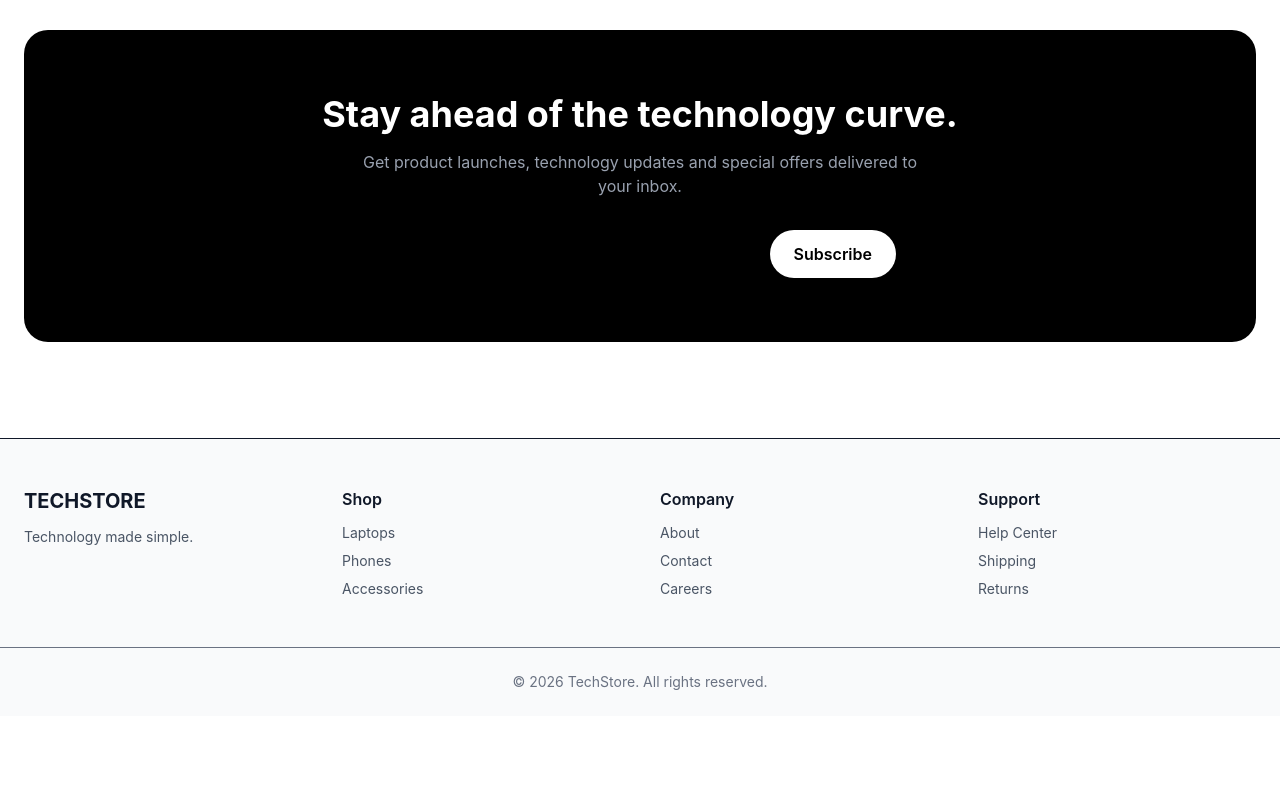
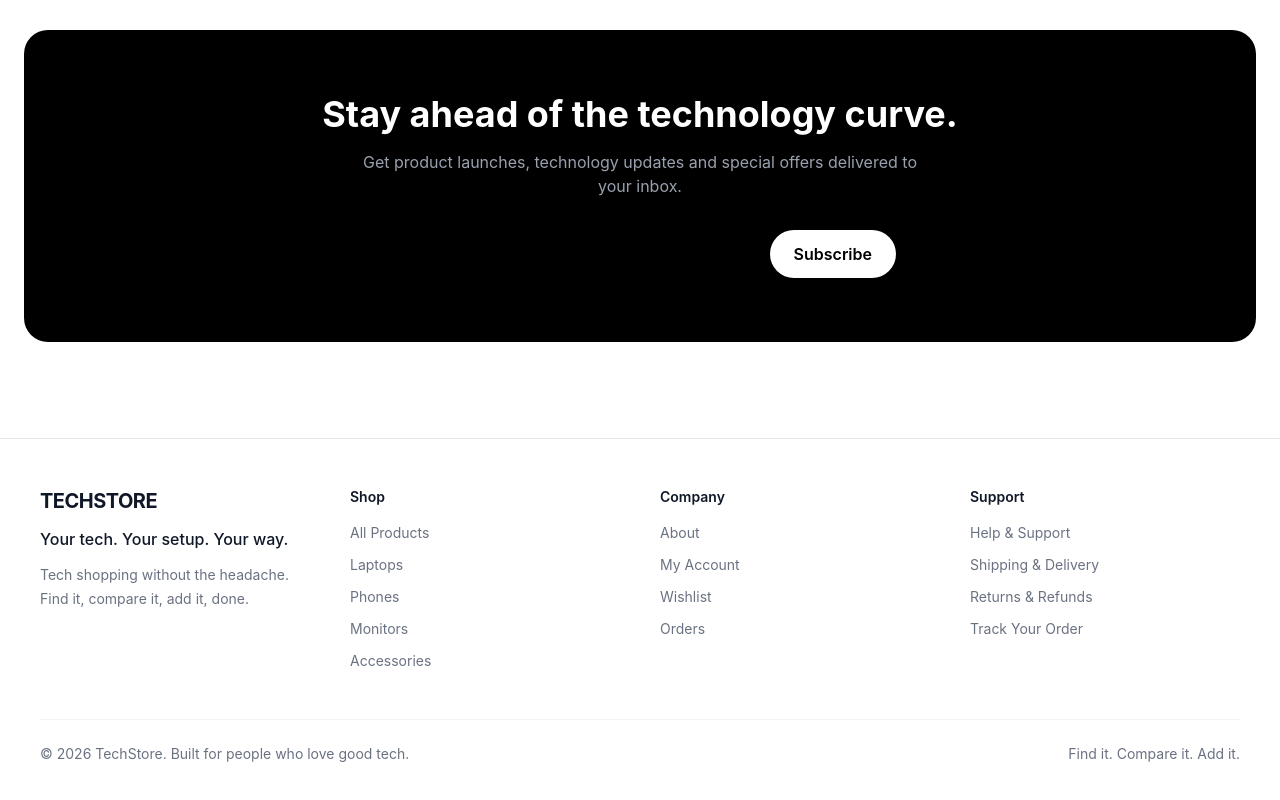
Before and after one commit to tejass23106/TechStore, a React (Vite) app: page / in a window 1280 px wide. Shown: the part 1845-2645 px from the top of the page. Before the commit the page ends 2561 px from the top, so only its background shows below. Built offline with nearby package versions, Linux system fonts and the light colour scheme; no server answers.

Commit message:
Update TechStore footer design

```diff
--- a/src/components/Footer.tsx
+++ b/src/components/Footer.tsx
@@ -1,46 +1,141 @@
 export default function Footer() {
   return (
-    <footer className="border-t bg-gray-50">
-      <div className="mx-auto grid max-w-7xl gap-10 px-6 py-12 md:grid-cols-4">
+    <footer className="border-t border-gray-200 bg-white">
+      <div className="mx-auto max-w-7xl px-6 py-12 sm:px-10">
+        <div className="grid gap-10 md:grid-cols-4">
+          {/* Brand */}
+          <div className="md:col-span-1">
+            <h2 className="text-xl font-bold tracking-tight text-gray-900">
+              TECHSTORE
+            </h2>
 
-        <div>
-          <h2 className="text-xl font-bold">TECHSTORE</h2>
-          <p className="mt-3 text-sm text-gray-600">
-            Technology made simple.
-          </p>
-        </div>
+            <p className="mt-3 font-medium text-gray-900">
+              Your tech. Your setup. Your way.
+            </p>
 
-        <div>
-          <h3 className="font-semibold">Shop</h3>
-          <div className="mt-3 space-y-2 text-sm text-gray-600">
-            <p>Laptops</p>
-            <p>Phones</p>
-            <p>Accessories</p>
+            <p className="mt-3 max-w-xs text-sm leading-6 text-gray-500">
+              Tech shopping without the headache. Find it, compare it, add it,
+              done.
+            </p>
+          </div>
+
+          {/* Shop */}
+          <div>
+            <h3 className="text-sm font-semibold text-gray-900">Shop</h3>
+
+            <ul className="mt-4 space-y-3 text-sm text-gray-500">
+              <li>
+                <a href="/products" className="transition hover:text-gray-900">
+                  All Products
+                </a>
+              </li>
+
+              <li>
+                <a
+                  href="/products?category=Laptops"
+                  className="transition hover:text-gray-900"
+                >
+                  Laptops
+                </a>
+              </li>
+
+              <li>
+                <a
+                  href="/products?category=Phones"
+                  className="transition hover:text-gray-900"
+                >
+                  Phones
+                </a>
+              </li>
+
+              <li>
+                <a
+                  href="/products?category=Monitors"
+                  className="transition hover:text-gray-900"
+                >
+                  Monitors
+                </a>
+              </li>
+
+              <li>
+                <a
+                  href="/products?category=Accessories"
+                  className="transition hover:text-gray-900"
+                >
+                  Accessories
+                </a>
+              </li>
+            </ul>
+          </div>
+
+          {/* Company */}
+          <div>
+            <h3 className="text-sm font-semibold text-gray-900">Company</h3>
+
+            <ul className="mt-4 space-y-3 text-sm text-gray-500">
+              <li>
+                <a href="/about" className="transition hover:text-gray-900">
+                  About
+                </a>
+              </li>
+
+              <li>
+                <a href="/account" className="transition hover:text-gray-900">
+                  My Account
+                </a>
+              </li>
+
+              <li>
+                <a href="/wishlist" className="transition hover:text-gray-900">
+                  Wishlist
+                </a>
+              </li>
+
+              <li>
+                <a href="/orders" className="transition hover:text-gray-900">
+                  Orders
+                </a>
+              </li>
+            </ul>
+          </div>
+
+          {/* Support */}
+          <div>
+            <h3 className="text-sm font-semibold text-gray-900">Support</h3>
+
+            <ul className="mt-4 space-y-3 text-sm text-gray-500">
+              <li>
+                <a href="/orders" className="transition hover:text-gray-900">
+                  Help & Support
+                </a>
+              </li>
+
+              <li>
+                <span>Shipping & Delivery</span>
+              </li>
+
+              <li>
+                <span>Returns & Refunds</span>
+              </li>
+
+              <li>
+                <a href="/orders" className="transition hover:text-gray-900">
+                  Track Your Order
+                </a>
+              </li>
+            </ul>
           </div>
         </div>
 
-        <div>
-          <h3 className="font-semibold">Company</h3>
-          <div className="mt-3 space-y-2 text-sm text-gray-600">
-            <p>About</p>
-            <p>Contact</p>
-            <p>Careers</p>
-          </div>
+        {/* Bottom */}
+        <div className="mt-12 flex flex-col gap-3 border-t border-gray-100 pt-6 text-sm text-gray-500 sm:flex-row sm:items-center sm:justify-between">
+          <p>
+            © {new Date().getFullYear()} TechStore. Built for people who love
+            good tech.
+          </p>
+
+          <p>Find it. Compare it. Add it.</p>
         </div>
-
-        <div>
-          <h3 className="font-semibold">Support</h3>
-          <div className="mt-3 space-y-2 text-sm text-gray-600">
-            <p>Help Center</p>
-            <p>Shipping</p>
-            <p>Returns</p>
-          </div>
-        </div>
-
-      </div>
-
-      <div className="border-t py-6 text-center text-sm text-gray-500">
-        © 2026 TechStore. All rights reserved.
       </div>
     </footer>
   );
```
